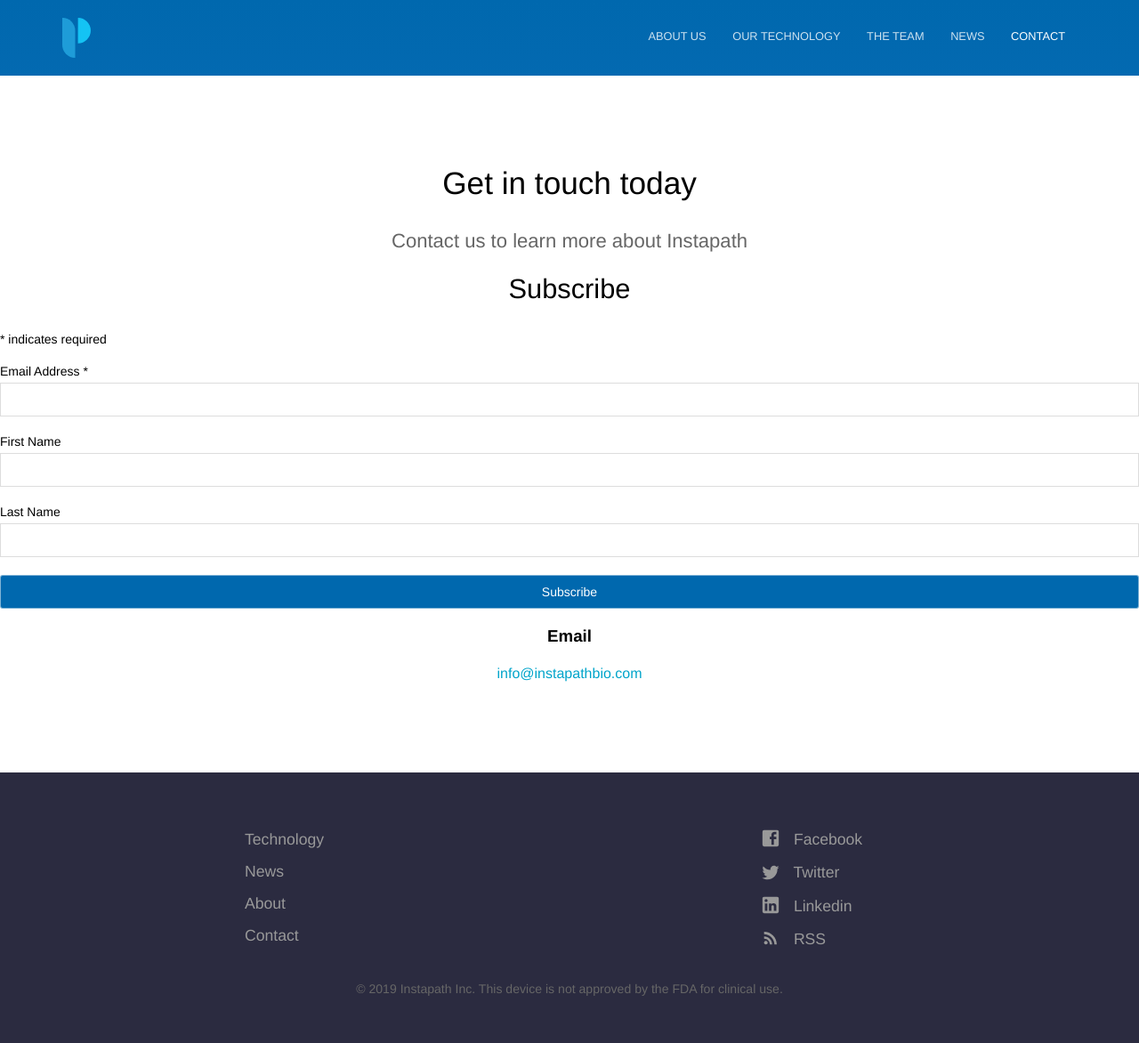
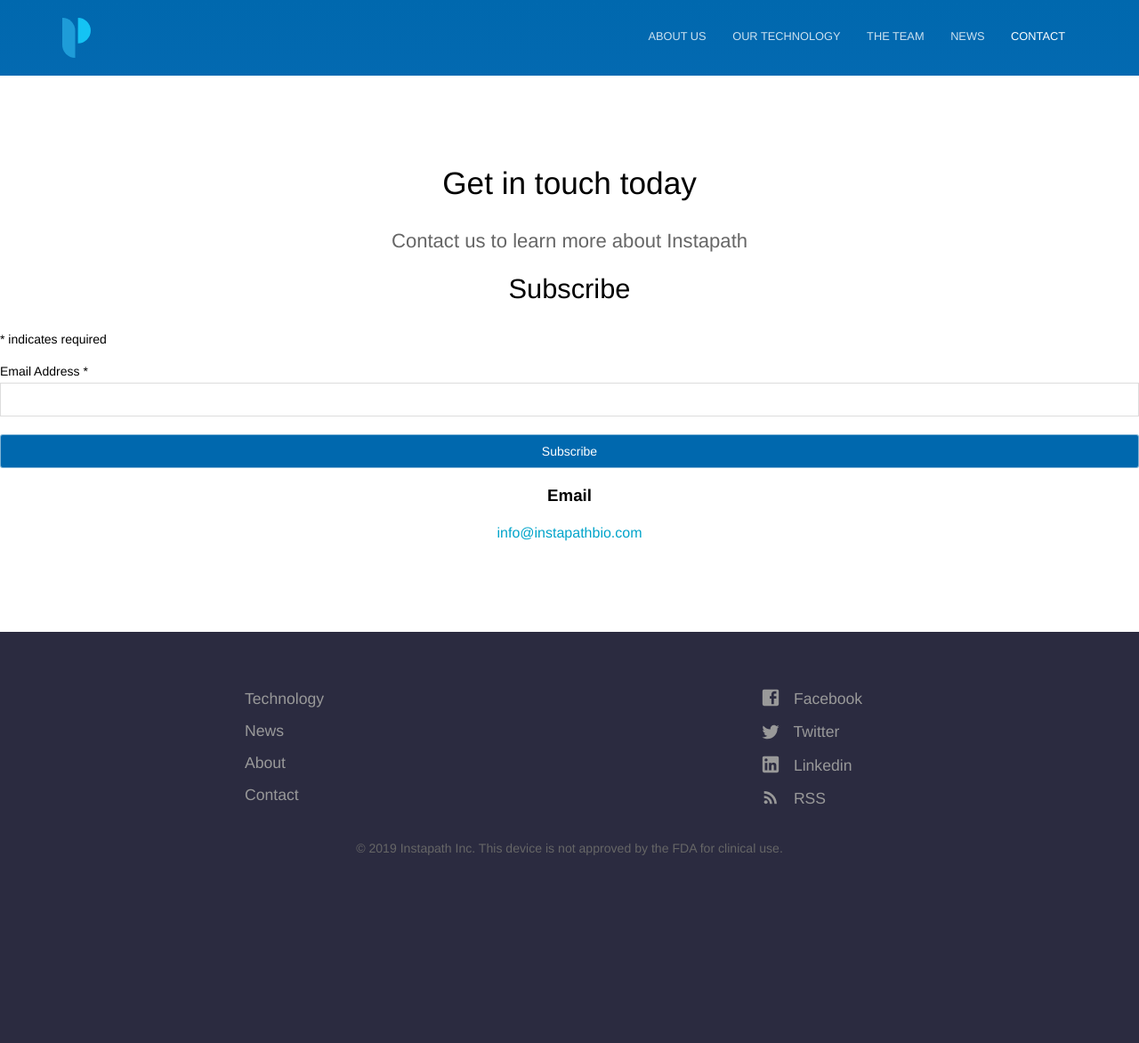
Before and after one commit to dnagaraj10/Instapath.github.io, a Jekyll site: the page built from contact.html, in a window 1280 px wide. Shown: the whole page at 89% size. Built offline with Jekyll 4.4.1, drawn with Linux system fonts in a browser that asks for light colours; comment, search, counter and statistics services are not loaded; after the commit the page ends 1014 px from its top, so only the background shows below that.

Commit message:
Update contact.html

```diff
--- a/contact.html
+++ b/contact.html
@@ -27,14 +27,6 @@
 </label>
 	<input type="email" value="" name="EMAIL" class="required email" id="mce-EMAIL">
 </div>
-<div class="mc-field-group">
-	<label for="mce-FNAME">First Name </label>
-	<input type="text" value="" name="FNAME" class="" id="mce-FNAME">
-</div>
-<div class="mc-field-group">
-	<label for="mce-LNAME">Last Name </label>
-	<input type="text" value="" name="LNAME" class="" id="mce-LNAME">
-</div>
 	<div id="mce-responses" class="clear">
 		<div class="response" id="mce-error-response" style="display:none"></div>
 		<div class="response" id="mce-success-response" style="display:none"></div>
```
